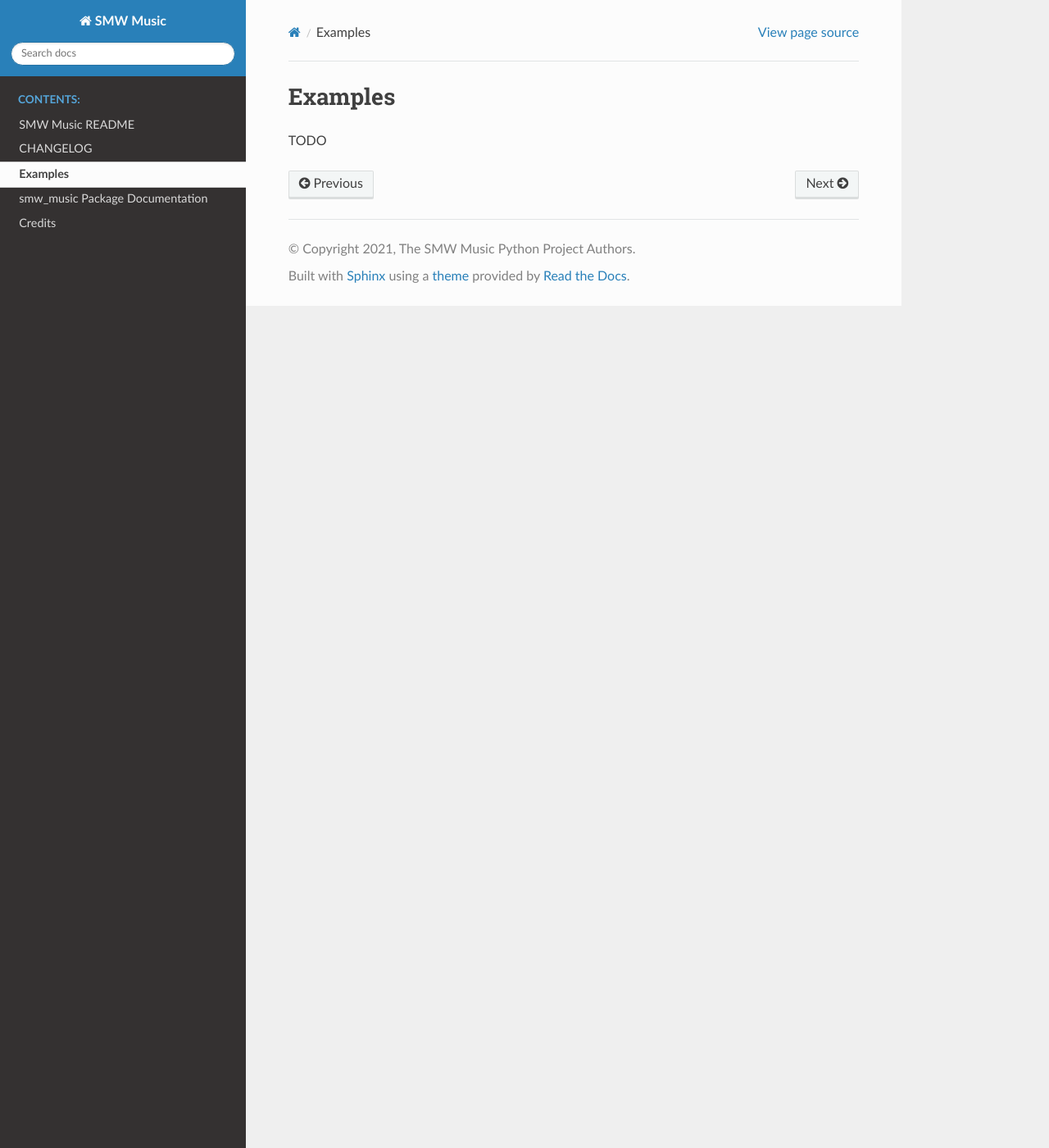
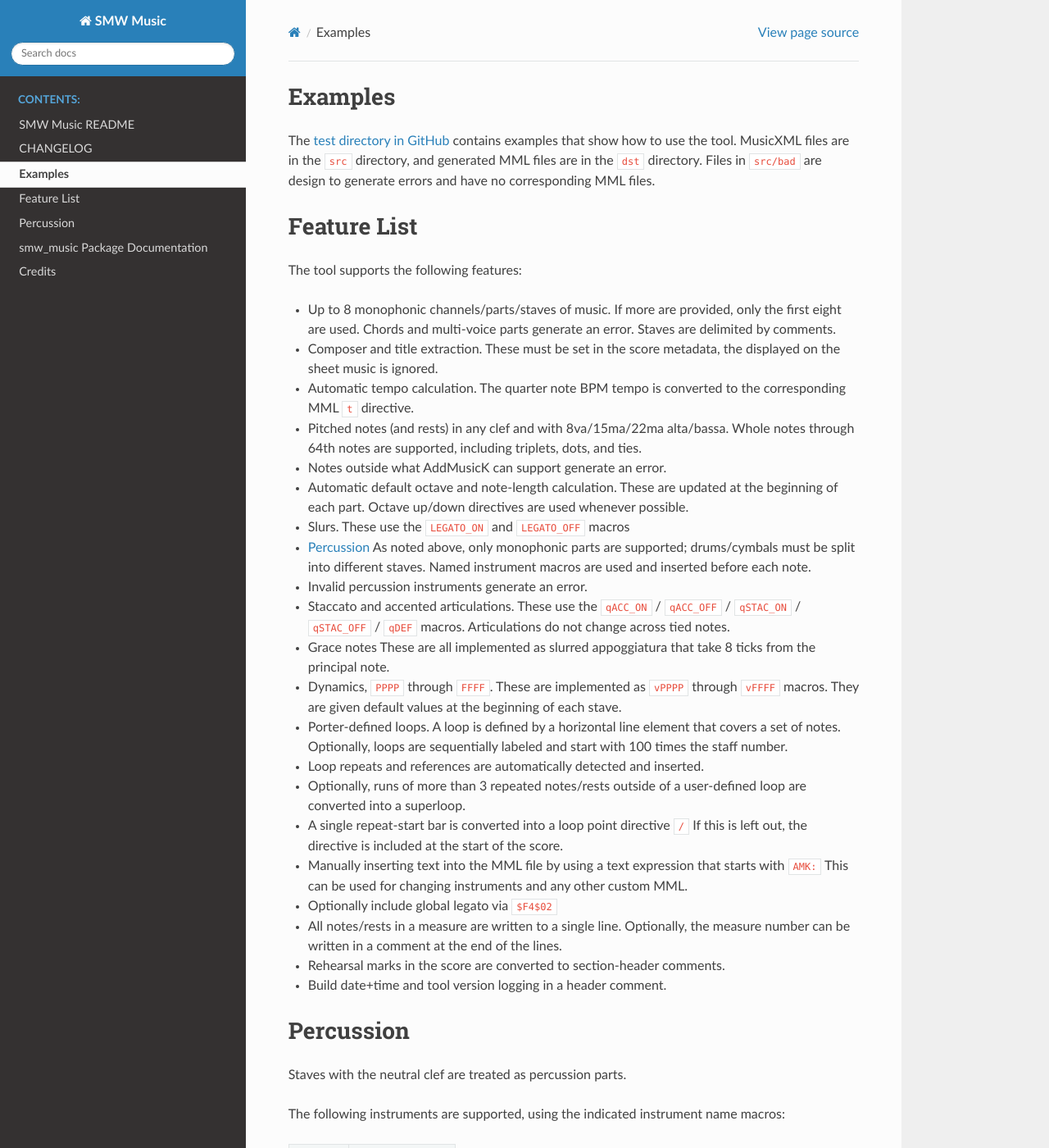
Before and after one commit to com-posers-pit/smw_music, a Sphinx documentation site: the page built from doc/source/examples.rst, in a window 1280 px wide and 1400 px high. Shown: the whole window at 82% size. Built offline with Sphinx 7.4.7 and the Read the Docs theme 2.0.0, drawn with Linux system fonts in a browser that asks for light colours; some of the changed text lies outside the part shown.

Commit message:
Fill out feature list/examples

```diff
--- a/README.rst
+++ b/README.rst
@@ -85,7 +85,8 @@ AddMusicK MML file ``song.txt`` by running the following command:
 
    smw_music_xml_to_amk  song.xml song.txt
 
-See `Examples`_ in the official documentation for more detailed examples.
+See `Examples`_ in the official documentation for more detailed examples
+and a feature list.
 
 Contributing
 ------------
--- a/doc/source/examples.rst
+++ b/doc/source/examples.rst
@@ -1,4 +1,121 @@
 Examples
 ========
 
-TODO
+The `test directory in GitHub
+<https://github.com/com-posers-pit/smw_music/blob/develop/tests/>`_
+contains examples that show how to use the tool.
+MusicXML files are in the ``src`` directory, and generated MML files are
+in the ``dst`` directory.
+Files in ``src/bad`` are design to generate errors and have no
+corresponding MML files.
+
+
+Feature List
+============
+
+The tool supports the following features:
+
+- Up to 8 monophonic channels/parts/staves of music.
+  If more are provided, only the first eight are used.
+  Chords and multi-voice parts generate an error.
+  Staves are delimited by comments.
+- Composer and title extraction.
+  These must be set in the score metadata, the displayed on the sheet
+  music is ignored.
+- Automatic tempo calculation.
+  The quarter note BPM tempo is converted to the corresponding
+  MML ``t`` directive.
+- Pitched notes (and rests) in any clef and with 8va/15ma/22ma
+  alta/bassa.
+  Whole notes through 64th notes are supported, including triplets,
+  dots, and ties.
+- Notes outside what AddMusicK can support generate an error.
+- Automatic default octave and note-length calculation.
+  These are updated at the beginning of each part.
+  Octave up/down directives are used whenever possible.
+- Slurs.
+  These use the ``LEGATO_ON`` and ``LEGATO_OFF`` macros
+- `Percussion`_
+  As noted above, only monophonic parts are supported; drums/cymbals
+  must be split into different staves.
+  Named instrument macros are used and inserted before each note.
+- Invalid percussion instruments generate an error.
+- Staccato and accented articulations.
+  These use the
+  ``qACC_ON`` / ``qACC_OFF`` / ``qSTAC_ON`` / ``qSTAC_OFF`` / ``qDEF``
+  macros.
+  Articulations do not change across tied notes.
+- Grace notes
+  These are all implemented as slurred appoggiatura that take 8 ticks
+  from the principal note.
+- Dynamics, ``PPPP`` through ``FFFF``.
+  These are implemented as ``vPPPP`` through ``vFFFF`` macros.
+  They are given default values at the beginning of each stave.
+- Porter-defined loops.
+  A loop is defined by a horizontal line element that covers a set of
+  notes.
+  Optionally, loops are sequentially labeled and start with 100 times
+  the staff number.
+- Loop repeats and references are automatically detected and inserted.
+- Optionally, runs of more than 3 repeated notes/rests outside of a
+  user-defined loop are converted into a superloop.
+- A single repeat-start bar is converted into a loop point directive
+  ``/``
+  If this is left out, the directive is included at the start of the
+  score.
+- Manually inserting text into the MML file by using a text expression
+  that starts with ``AMK:``
+  This can be used for changing instruments and any other custom MML.
+- Optionally include global legato via ``$F4$02``
+- All notes/rests in a measure are written to a single line.
+  Optionally, the measure number can be written in a comment at the end
+  of the lines.
+- Rehearsal marks in the score are converted to section-header comments.
+- Build date+time and tool version logging in a header comment.
+
+
+.. _Percussion:
+
+Percussion
+==========
+
+Staves with the neutral clef are treated as percussion parts.
+
+The following instruments are supported, using the indicated instrument
+name macros:
+
+======= ===============
+Macro   Instrument
+------- ---------------
+``KD``  bass/kick drum
+``LT``  low tom-tom
+``SN``  snare drum
+``MT``  mid tom-tom
+``HT``  high tom-tom
+``RD``  Ride cymbal
+``OH``  Open hi-hat
+``CH``  Closed hi-hat
+``CR``  Crash cymbal
+``CR2`` Crash cymbal 2
+``CR3`` Crash cymbal 3
+``RD2`` Ride cymbal 2
+======= ===============
+
+Whenever a percussion part is included in a score, these macros are
+defined in the file header with default SMW instrument.
+
+The tool uses follows Norman Weinberg's `Guidelines for Drumset Notation
+<http://www.normanweinberg.com/uploads/8/1/6/4/81640608/940506pn_guildines_for_drumset.pdf>`_
+recommendations, with the exception of the open hi-hat:
+
+.. image:: ../images/percussion.png
+   :align: center
+   :width: 500
+   :alt: Drumset notation
+
+|
+
+A MuseScore drumset definition file is available on
+`GitHub <https://github.com/com-posers-pit/smw_music/blob/develop/misc/mml.drm>`_
+that includes all supported percussion instruments.
+We recommend using this to ensure you're using the correct notation.
```
Also changed, not shown: doc/images/percussion.png (added).
